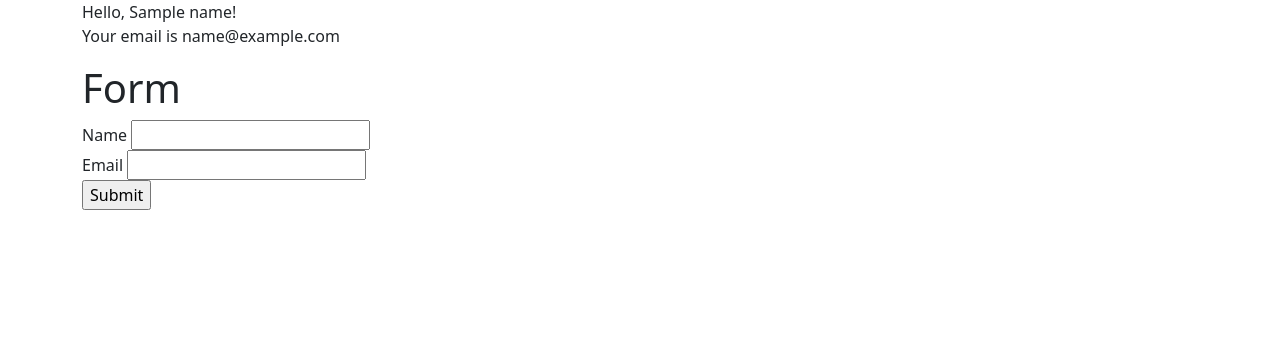
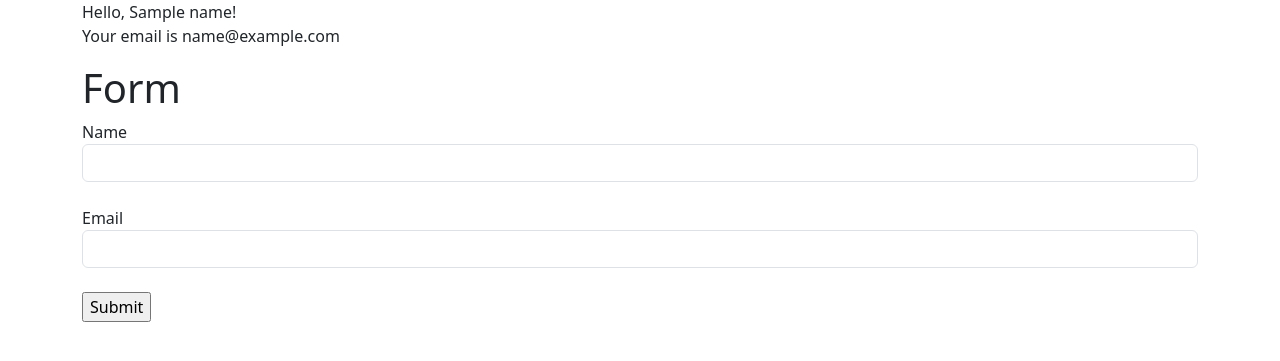
Before and after one commit to peritz/lab, a Python web app: template flask/templates/form.html in a window 1280 px wide. Shown: the part 56-417 px from the top of the page. Run offline with Jinja, Linux system fonts and the light colour scheme; the template is opened without the code that fills it: most values are stand-ins (such as "Sample title", 1, 10 or a date in 2020); form fields are guessed from the names that the template uses.

Commit message:
Add styling to form using custom classes

```diff
--- a/flask/templates/form.html
+++ b/flask/templates/form.html
@@ -10,8 +10,8 @@
 </p>
 <h1>Form</h1>
 <form method="post">
-  {{ form.hidden_tag() }} {{ form.name.label }} {{ form.name() }}<br />
-  {{ form.email.label }} {{ form.email() }}<br />
+  {{ form.hidden_tag() }} {{ form.name.label }} {{ form.name(class="form-control") }}<br />
+  {{ form.email.label }} {{ form.email(class="form-control") }}<br />
   {{ form.submit() }}
 </form>
 {% endblock %}
```
